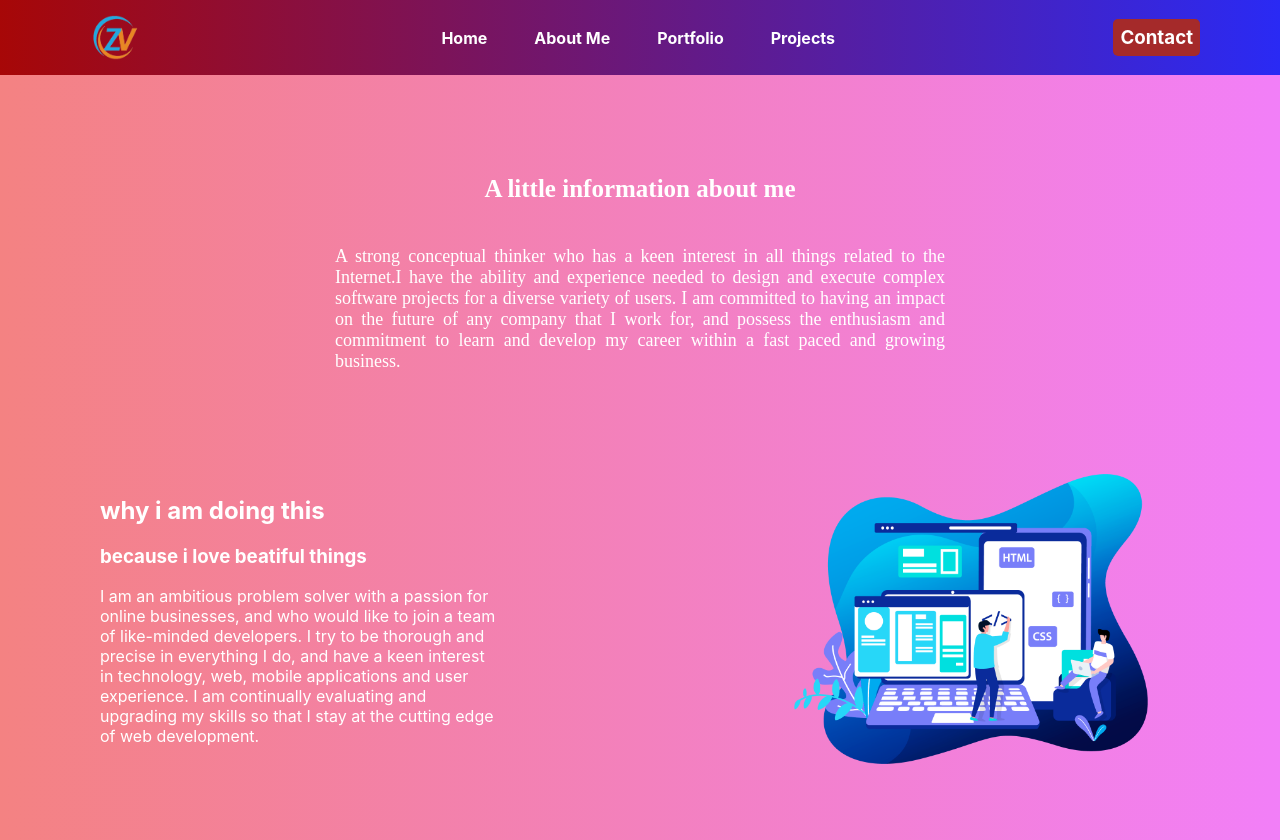
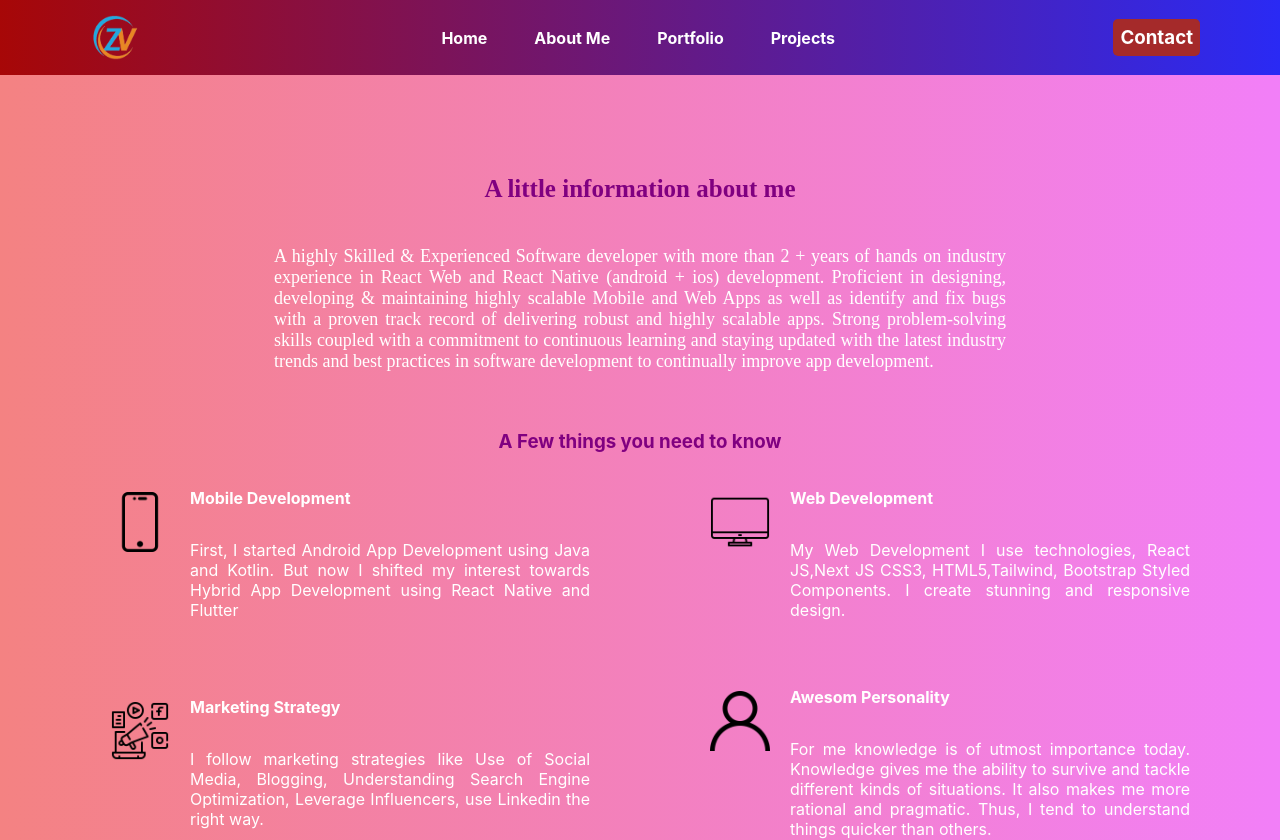
Before and after one commit to abrar0123/React_Web, a React (Create React App) app: page /about in a window 1280 px wide. Shown: the top 840 px of the page. Built offline with nearby package versions, Linux system fonts and the light colour scheme.

Commit message:
added new portfolio

```diff
--- a/src/App.js
+++ b/src/App.js
@@ -4,6 +4,7 @@ import Test from './sections/test/test';
 import HomePage from './pages/homePage';
 import AboutPage from './pages/aboutPage';
 import NotFoundPage from './pages/notFoundPage';
+import portfolioPg from './pages/PortfolioPg';
 
 function App() {
   return (
@@ -13,6 +14,8 @@ function App() {
         <Route path="/" Component={HomePage} />
         <Route path="/home" Component={HomePage} />
         <Route path="/about" Component={AboutPage} />
+        <Route path="/portfolio" Component={portfolioPg} />
+
         <Route path="*" Component={NotFoundPage} />
 
         <Route />
--- a/src/components/MyProjects/frontend.css
+++ b/src/components/MyProjects/frontend.css
@@ -43,7 +43,7 @@
   padding: 0 20px;
   box-sizing: border-box;
   color: white;
-  font-family: "Gill Sans", "Gill Sans MT", Calibri, "Trebuchet MS", sans-serif;
+  font-family: 'Gill Sans', 'Gill Sans MT', Calibri, 'Trebuchet MS', sans-serif;
 }
 .projectsCard .imgContainer {
   width: 100%;
@@ -84,4 +84,4 @@
   color: white;
   font-weight: 200;
   font-size: 18px;
-}/*# sourceMappingURL=frontend.css.map */
+} /*# sourceMappingURL=frontend.css.map */
--- a/src/components/MyProjects/frontend.js
+++ b/src/components/MyProjects/frontend.js
@@ -1,7 +1,7 @@
 import React from 'react';
 import './frontend.scss';
-import Travel1 from '../../assets/projectsImages/travel1.png';
-import Ecome1 from '../../assets/projectsImages/ecoomerce.png';
+import Ecome1 from '../../assets/projectsImages/cc1.png';
+import Travel1 from '../../assets/projectsImages/cc2.png';
 import weather from '../../assets/projectsImages/weather.png';
 import food1 from '../../assets/projectsImages/food1.png';
 import dummy from '../../assets/projectsImages/dummy.png';
@@ -70,7 +70,32 @@ const myProjects = [
 const Frontend = () => {
   return (
     <div className="frontend">
-      <h1 style={{ marginTop: 50 }}>My Latest Projects </h1>
+      {/* <h1>My Latest Projects </h1> */}
+      <div style={{}}>
+        <p
+          style={{
+            color: 'white',
+            paddingTop: 30,
+            fontWeight: 'bold',
+            fontSize: 40,
+            fontFamily: 'unset',
+          }}
+        >
+          My Portfolio
+        </p>
+      </div>
+      <p
+        style={{
+          color: 'white',
+          fontFamily: 'cursive',
+          fontSize: 30,
+          textAlign: 'center',
+          paddingTop: 40,
+          fontWeight: 'bold',
+        }}
+      >
+        My Latest Projects
+      </p>
       <ProjectsDetails myProjects={myProjects} />
     </div>
   );
--- a/src/components/MyProjects/frontend.scss
+++ b/src/components/MyProjects/frontend.scss
@@ -9,7 +9,6 @@
     font-size: 40px;
     margin-bottom: 40px;
   }
-
 }
 
 /* projectsDetails  */
@@ -22,32 +21,29 @@
 .projectsDetailsContainer {
   justify-content: center;
   flex-flow: row wrap;
-    gap:35px;
+  gap: 35px;
 
-    h3{
+  h3 {
     margin: 20px 0;
     color: rgb(255, 225, 0);
     font-size: 25px;
   }
 }
 
-
-.spacea{
+.spacea {
   justify-content: space-around;
 }
 
-.spaceb{
+.spaceb {
   justify-content: space-between;
 }
 
-.projectsCard{
-
+.projectsCard {
   width: 350px;
-
   height: 500px;
   background-color: rgba(89, 10, 10, 0.52);
   overflow: hidden;
-  padding: 0 20px ;
+  // padding: 0 20px;
   box-sizing: border-box;
   color: white;
   font-family: 'Gill Sans', 'Gill Sans MT', Calibri, 'Trebuchet MS', sans-serif;
@@ -55,7 +51,7 @@ justify-content: space-between;
     width: 100%;
     height: 40%;
   }
-  p{
+  p {
     font-size: 18px;
     text-align: justify;
     line-height: 1.4;
@@ -68,29 +64,28 @@ justify-content: space-between;
     transition: all 0.5s ease-in;
     // box-shadow: 1px 1px 10px rgb(20, 20, 20);
 
-    &:hover{
+    &:hover {
       cursor: pointer;
       transform: scale(1.1);
       transition: all 0.5s ease-in;
     }
-
   }
 
-  .box{
+  .box {
     padding: 5px 10px;
     background-color: rgb(31, 175, 31);
     border-radius: 25px;
     color: white;
 
-    &:not(:last-child){
+    &:not(:last-child) {
       margin-right: 10px;
     }
   }
 
-  .btnstyle{
+  .btnstyle {
     margin-top: 20px;
 
-    a{
+    a {
       display: block;
       width: 100%;
       text-decoration: none;
@@ -98,6 +93,5 @@ justify-content: space-between;
       font-weight: 200;
       font-size: 18px;
     }
-
   }
 }
--- a/src/components/about/about.js
+++ b/src/components/about/about.js
@@ -70,7 +70,7 @@ export default function About() {
       <div className="aboutflexContainer">
         <p
           style={{
-            color: 'white',
+            color: 'purple',
             fontFamily: 'cursive',
             fontSize: 25,
             fontWeight: 'bold',
@@ -82,17 +82,20 @@ export default function About() {
           style={{
             color: 'white',
             fontSize: 18,
-            width: '50%',
+            width: '60%',
             textAlign: 'justify',
             fontFamily: 'cursive',
           }}
         >
-          A strong conceptual thinker who has a keen interest in all things
-          related to the Internet.I have the ability and experience needed to
-          design and execute complex software projects for a diverse variety of
-          users. I am committed to having an impact on the future of any company
-          that I work for, and possess the enthusiasm and commitment to learn
-          and develop my career within a fast paced and growing business.
+          A highly Skilled & Experienced Software developer with more than 2 +
+          years of hands on industry experience in React Web and React Native
+          (android + ios) development. Proficient in designing, developing &
+          maintaining highly scalable Mobile and Web Apps as well as identify
+          and fix bugs with a proven track record of delivering robust and
+          highly scalable apps. Strong problem-solving skills coupled with a
+          commitment to continuous learning and staying updated with the latest
+          industry trends and best practices in software development to
+          continually improve app development.
         </p>
 
         {/* <Container className="profileContainer">
@@ -119,38 +122,9 @@ export default function About() {
           )}
         </div> */}
       </div>
-      <div
-        style={{
-          display: 'flex',
-          justifyContent: 'center',
-          padding: '20px 70px',
-          alignItems: 'center',
-        }}
-      >
-        <div>
-          <h2 style={{ color: 'white' }}>why i am doing this</h2>
-          <h3 style={{ color: 'white' }}>because i love beatiful things </h3>
-          <p style={{ width: '60%', color: 'white' }}>
-            I am an ambitious problem solver with a passion for online
-            businesses, and who would like to join a team of like-minded
-            developers. I try to be thorough and precise in everything I do, and
-            have a keen interest in technology, web, mobile applications and
-            user experience. I am continually evaluating and upgrading my skills
-            so that I stay at the cutting edge of web development.
-          </p>
-        </div>
-        <img
-          src={Web1}
-          style={{
-            width: '35%',
-            padding: 20,
-            height: '90%',
-            borderRadius: 10,
-          }}
-        />
-      </div>
+
       <div>
-        <h3 style={{ color: 'white', textAlign: 'center' }}>
+        <h3 style={{ color: 'purple', marginTop: 40, textAlign: 'center' }}>
           A Few things you need to know
         </h3>
         <div
--- a/src/components/header/header1.js
+++ b/src/components/header/header1.js
@@ -56,7 +56,7 @@ const Header1 = () => {
                 <Link to="/about"> About Me</Link>
               </li>
               <li className="navItem">
-                <Link to="/Portfolio">Portfolio</Link>
+                <Link to="/portfolio">Portfolio</Link>
               </li>
 
               <li className="navItem">
--- a/src/components/headersection/headersection.js
+++ b/src/components/headersection/headersection.js
@@ -5,6 +5,7 @@ import FlexColumn from '../UI/Card/FlexColumn';
 import Button from '../UI/button/Button';
 
 import pic from '../../assets/Icons/removebgAbrar (2).png';
+import { Link } from 'react-router-dom';
 
 // import Typical from "react-typical";
 
@@ -18,7 +19,7 @@ export default function Headersection() {
               color: 'white',
               marginBottom: 30,
               fontSize: 25,
-              fontFamily: 'sans-serif',
+              fontFamily: 'cursive',
             }}
           >
             Hello, I'm Abrar Hussain Software Engineer
@@ -30,7 +31,7 @@ export default function Headersection() {
               color: 'white',
               margin: 0,
               fontSize: 32,
-              fontFamily: 'sans-serif',
+              fontFamily: 'cursive',
             }}
           >
             I can create
@@ -64,26 +65,32 @@ export default function Headersection() {
           </p> */}
           {/* <p>Click to Visit my Latest Projects</p> */}
           <div style={{ marginTop: '50px' }}>
-            <Button
+            <Link
+              to={'/about'}
               style={{
                 backgroundColor: 'transparent',
                 border: '2px solid red',
                 marginRight: '20px',
                 padding: '10px 20px',
+                color: 'white',
+                textDecoration: 'none',
               }}
             >
               Read More
-            </Button>
-            <Button
+            </Link>
+            <Link
+              to={'/portfolio'}
               style={{
                 backgroundColor: 'red',
                 color: 'white',
                 padding: '10px 20px',
                 border: '2px solid red',
+                color: 'white',
+                textDecoration: 'none',
               }}
             >
               Latest Work
-            </Button>
+            </Link>
           </div>
         </FlexColumn>
         <Container className="imageContainer">
--- /dev/null
+++ b/src/pages/PortfolioPg.js
@@ -0,0 +1,11 @@
+import LayoutPage from '../components/LayoutCmp/LayoutPage';
+import Frontend from '../components/MyProjects/frontend';
+
+const portfolioPg = () => {
+  return (
+    <LayoutPage>
+      <Frontend />
+    </LayoutPage>
+  );
+};
+export default portfolioPg;
```
Also changed, not shown: src/components/MyProjects/projectsDetails.js (+20 -10 lines), src/assets/projectsImages/cc1.png (added), src/assets/projectsImages/cc2.png (added). Lines whose indentation alone changed are shown as unchanged.
